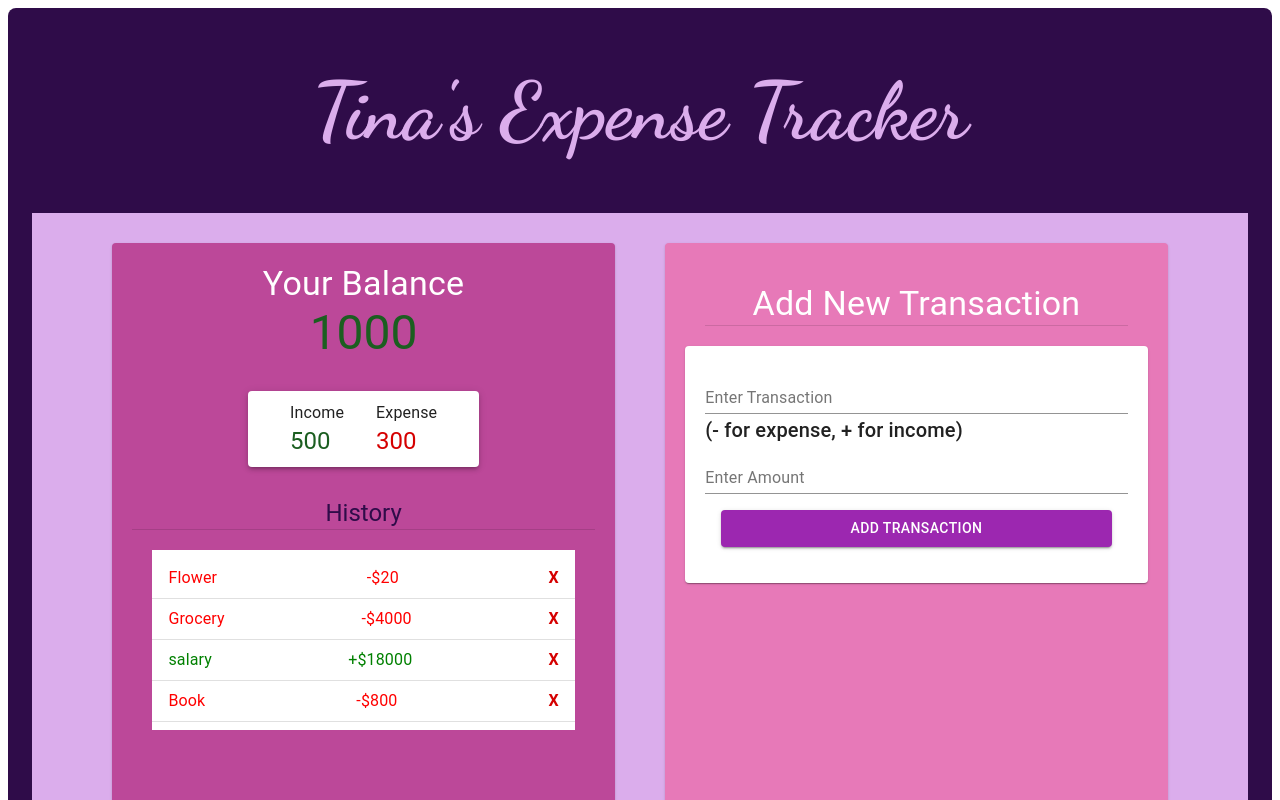
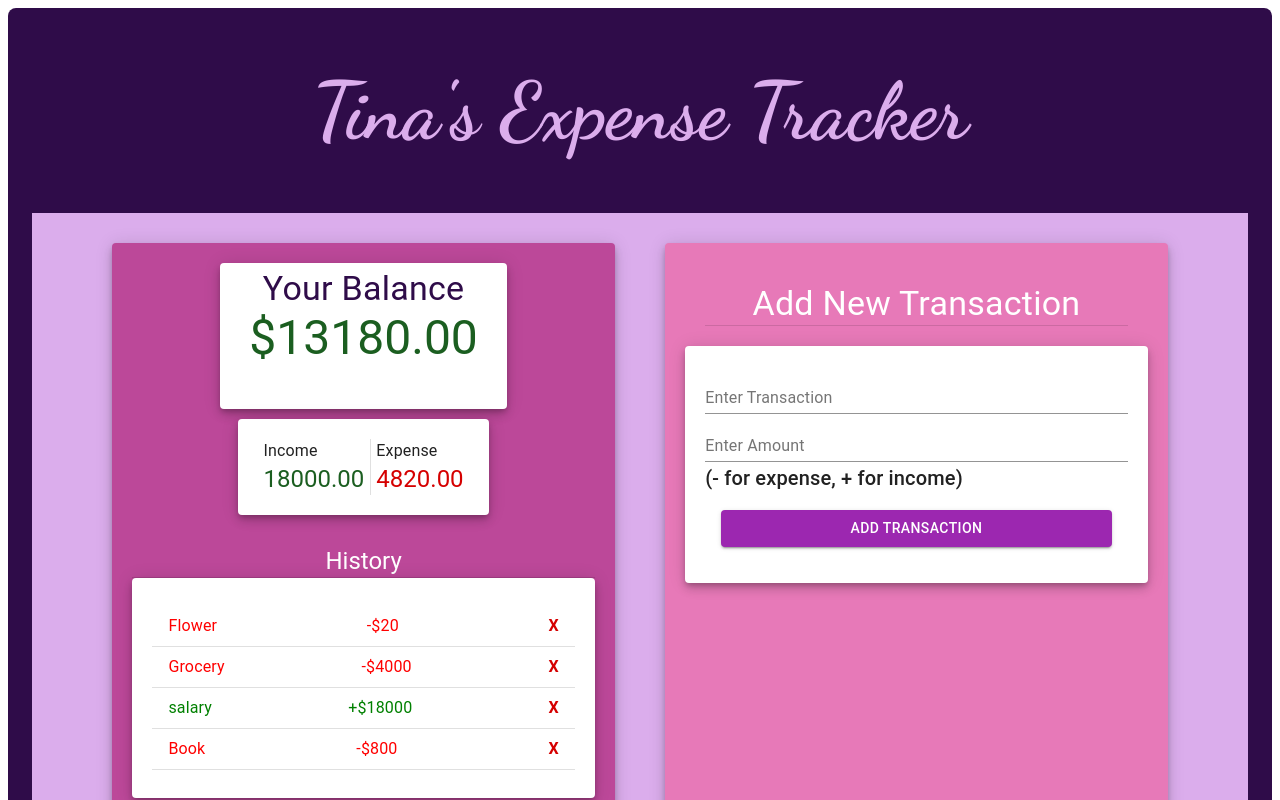
Before and after one commit to raul-adique-ii/ExpenseTracker, a React (Create React App) app: page / in a window 1280 px wide. Shown: the top 800 px of the page. Built offline with nearby package versions, Linux system fonts and the light colour scheme.

Commit message:
Initialized transactionState for calculations

```diff
--- a/src/App.js
+++ b/src/App.js
@@ -1,10 +1,6 @@
 import React from 'react';
 import {
-  RecoilRoot,
-  atom,
-  selector,
-  useRecoilState,
-  useRecoilValue,
+  RecoilRoot
 } from 'recoil';
 import Container from '@material-ui/core/Container';
 import { makeStyles } from '@material-ui/core/styles'
@@ -58,18 +54,18 @@ function App() {
   const classes = useStyles()
   return (
     <RecoilRoot>
-   <Container className={classes.root} maxWidth={false}>
+    <Container className={classes.root} maxWidth={false}>
        <div className={classes.title}>
         <Header title={`Tina's Expense Tracker`} />
        </div>
        <div className={classes.content}>
 
-       <Paper className={classes.transaction}>
-        <Balance  />
+       <Paper className={classes.transaction} elevation={6}>
+        <Balance />
         <IncomeExpense />
         <TransactionList />
        </Paper>
-       <Paper className={classes.form}>
+       <Paper className={classes.form} elevation={6}>
         <TransactionForm />
        </Paper>
        </div>
--- a/src/components/Balance.js
+++ b/src/components/Balance.js
@@ -1,6 +1,10 @@
 import React from 'react'
 import { makeStyles } from '@material-ui/core/styles';
+import Paper from '@material-ui/core/Paper'
 import Typography from '@material-ui/core/Typography';
+
+import { useRecoilValue } from 'recoil'
+import { transactionState } from '../recoil/GlobalState'
 
 const useStyles = makeStyles((theme) => ({
     balance: {
@@ -8,18 +12,31 @@ const useStyles = makeStyles((theme) => ({
         marginBottom: 30,
         alignSelf: 'center'
     },
+    container: {
+        width: '60%',
+        height: '20%',
+        padding: '5px',
+        marginBottom: '10px',
+        alignSelf: 'center',
+        display: 'flex',
+        flexDirection: 'column'
+    },
     title: {
-        color: '#fff',
+        color: '#2F0C49',
         alignSelf: 'center'
     }
 }))
 
 const Balance = () => {
     const classes = useStyles()
+    const { total } = useRecoilValue(transactionState)
+
     return (
         <>
+        <Paper className={classes.container} elevation={6}>
           <Typography className={classes.title} variant='h4'>Your Balance</Typography>
-          <Typography className={classes.balance} variant='h3'>1000</Typography>
+          <Typography className={classes.balance} variant='h3'>${total}</Typography>
+        </Paper>
         </>
     )
 }
--- a/src/components/IncomeExpense.js
+++ b/src/components/IncomeExpense.js
@@ -1,13 +1,18 @@
 import React from 'react'
 import { makeStyles } from '@material-ui/core/styles'
+import Divider from '@material-ui/core/Divider'
 import Paper from '@material-ui/core/Paper'
 import Typography from '@material-ui/core/Typography';
+
+import { useRecoilValue } from 'recoil'
+import { transactionState } from '../recoil/GlobalState'
 
 const useStyles = makeStyles((theme) => ({
     container: {
         width: '50%',
         marginBottom: 30,
-        alignSelf: 'center'
+        alignSelf: 'center',
+        padding: '10px'
     },
     root: {
         display: 'flex',
@@ -24,17 +29,20 @@ const useStyles = makeStyles((theme) => ({
 
 const IncomeExpense = () => {
     const classes = useStyles()
+    const { income, expense } = useRecoilValue(transactionState)
+
     return (
         <>
-            <Paper className={classes.container} elevation={3}>
+            <Paper className={classes.container} elevation={6}>
                 <div className={classes.root}>
                     <div>
                         <Typography>Income</Typography>
-                        <Typography variant='h5' className={classes.income}>500</Typography>
+                        <Typography variant='h5' className={classes.income}>{income}</Typography>
                 </div>
+                <Divider orientation='vertical' flexItem />
                 <div>
                         <Typography>Expense</Typography>
-                        <Typography className={classes.expense} variant='h5'>300</Typography>
+                        <Typography className={classes.expense} variant='h5'>{expense}</Typography>
                     </div>
                 </div>
             </Paper>
--- a/src/components/TransactionForm.js
+++ b/src/components/TransactionForm.js
@@ -15,12 +15,12 @@ const useStyles = makeStyles((theme) => ({
     formContainer: {
         padding: '20px',
         display: 'flex',
-        flexDirection: 'column'
+        flexDirection: 'column',
     },
     headerContainer: {
         padding: '20px',
         display: 'flex',
-        flexDirection: 'column'
+        flexDirection: 'column',
     },
     title: {
         color: '#fff',
@@ -44,10 +44,10 @@ const TransactionForm = () => {
                 <Divider />
             </div>
             <div>
-                <Paper className={classes.formContainer}>
+                <Paper className={classes.formContainer} elevation={6}>
                     <TextField label='Enter Transaction' fullWidth value={text} onChange={(e) => setText(e.target.value)} />
+                    <TextField label='Enter Amount' fullWidth value={amount} onChange={(e) => setAmount(e.target.value)}  />
                     <Typography variant='h6'>(- for expense, + for income)</Typography>
-                    <TextField label='Enter Amount' fullWidth value={amount} onChange={(e) => setAmount(e.target.value)}  />
                     <ThemeProvider theme={theme}>
                         <Button className={classes.button} variant='contained' color='primary'>
                             Add Transaction
--- a/src/components/TransactionList.js
+++ b/src/components/TransactionList.js
@@ -4,6 +4,7 @@ import Divider from '@material-ui/core/Divider';
 import List from '@material-ui/core/List';
 
 // import ListItemText from '@material-ui/core/ListItemText';
+import Paper from '@material-ui/core/Paper'
 import Typography from '@material-ui/core/Typography'
 
 import { useRecoilValue } from 'recoil'
@@ -17,30 +18,34 @@ const useStyles = makeStyles((theme) => ({
         flexDirection: 'column',
         padding: '20px'
     },
+    headerContainer: {
+        display: 'flex',
+        flexDirection: 'column'
+    },
     list: {
         backgroundColor: theme.palette.background.paper,
     },
     title: {
         alignSelf: 'center',
-        color: '#2F0C49',
+        color: '#fff',
     },
 }))
 
 const TransactionList = () => {
     const classes = useStyles()
     const { transactions } = useRecoilValue(initialState)
-    console.log(transactions)
+
     return (
         <>
-            <div style={{ display: 'flex', flexDirection: 'column' }}>
+            <div className={classes.headerContainer}>
                 <Typography className={classes.title} variant='h5'>History</Typography>
                 <Divider />
             </div>
-            <div className={classes.container}>
+            <Paper className={classes.container} elevation={6}>
                 <List className={classes.list}>
                     {transactions.map((transaction) => (<TransactionItem key={transaction.id} transaction={transaction}/>))}
                 </List>
-            </div>
+            </Paper>
         </>
     )
 }
--- a/src/recoil/GlobalState.js
+++ b/src/recoil/GlobalState.js
@@ -1,4 +1,5 @@
-import { atom } from 'recoil'
+import { atom, selector } from 'recoil'
+
 export const initialState = atom({
     key: 'initialState',
     default: {
@@ -26,3 +27,27 @@ export const initialState = atom({
         ]
     }
 })
+
+export const transactionState = selector({
+    key: 'transactionState',
+    get: ({ get }) => {
+        const { transactions } = get(initialState);
+        const amounts = transactions.map(list => list.amount)
+        const total = amounts.reduce(( acc, item ) => ( acc += item ), 0).toFixed(2)
+        const income = amounts
+        .filter(item => item > 0)
+        .reduce(( acc, item ) => ( acc += item ), 0)
+        .toFixed(2)
+        const expense = (amounts.filter(item => item < 0).reduce(( acc, item ) => (acc += item), 0) * -1).toFixed(2);
+
+    return {
+        transactions,
+        total,
+        amounts,
+        income,
+        expense
+    }
+
+    }
+
+})
```
